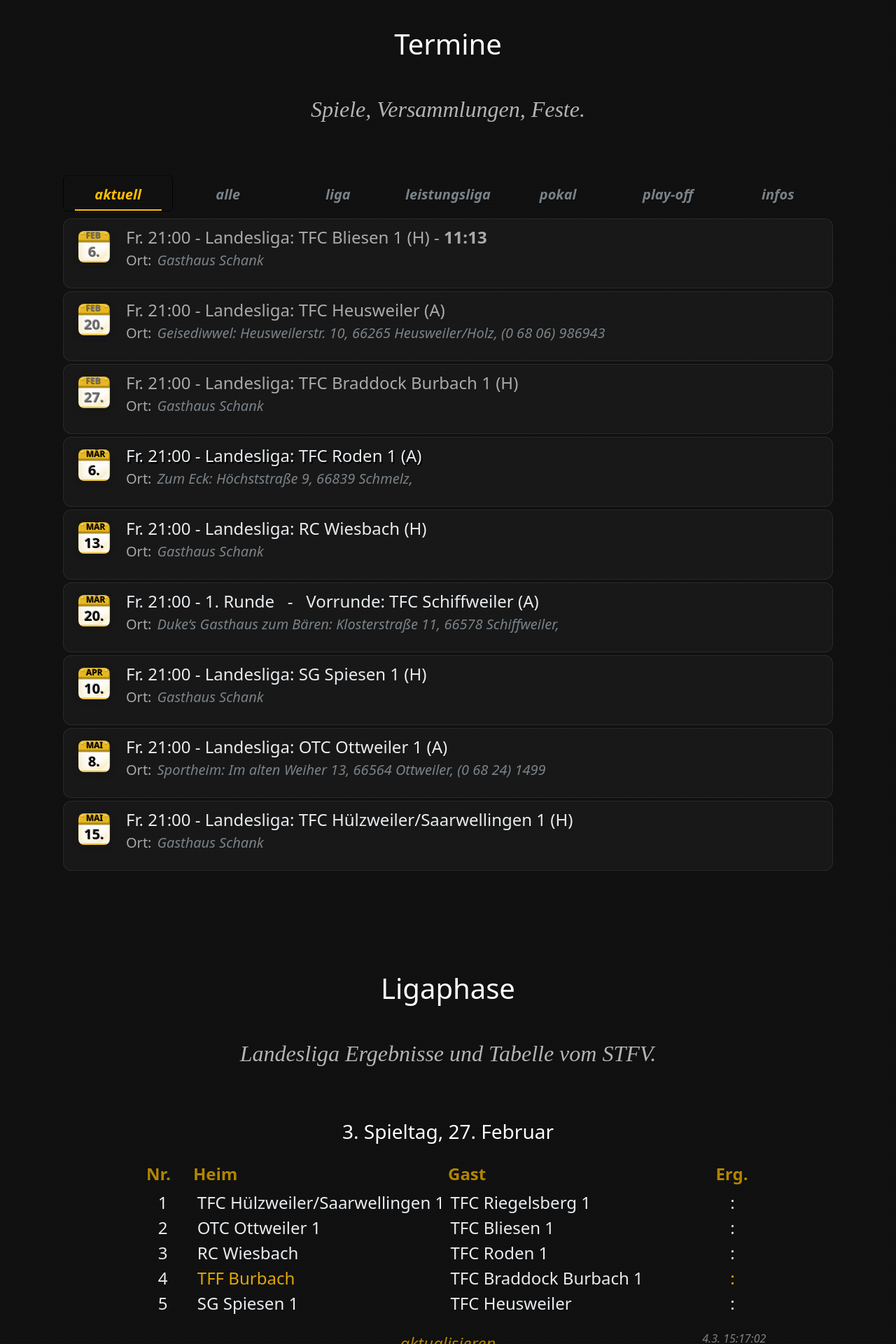
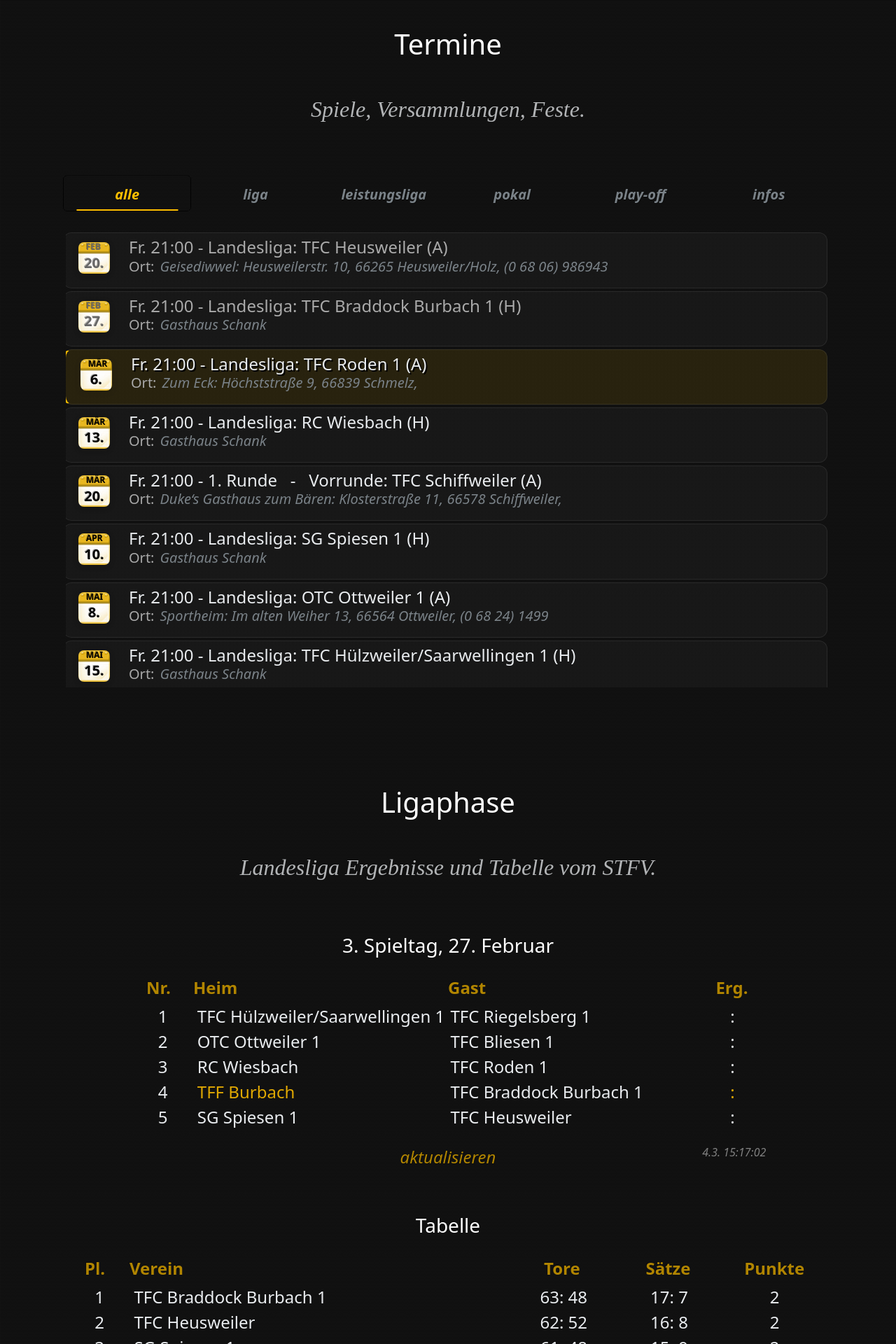
Before and after one commit to tff-burbach/tff-burbach.github.io, a Jekyll site: the page built from index.html, in a window 1280 px wide. Shown: the part 613-2533 px from the top of the page at 70% size. Built offline with Jekyll 4.4.1, drawn with Linux system fonts in a browser that asks for light colours; some web fonts are replaced.

Commit message:
Add scrollable events container with auto-focus
Implementiert scrollbare Termine-Liste mit intelligenter Anzeige:

1. Scrollbarer Container
   - Max. 650px Höhe (~8 Termine sichtbar)
   - Smooth Scroll Behavior
   - Custom gelbe Scrollbar
   - Min-Höhe für bessere UX

2. Intelligente Termin-Anzeige
   - Max. 2 vergangene Termine sichtbar
   - Auto-Fokus auf nächstem anstehenden Termin
   - Automatisches Scrollen zum aktuellen Termin (zentriert)
   - Konsistent für alle Filter (alle, liga, pokal, etc.)

3. Visueller Marker für aktuellen Termin
   - 4px gelber Rand links
   - Gelber Hintergrund (10% opacity)
   - Pfeil-Symbol ▶ links vom Termin
   - Hebt nächsten anstehenden Termin hervor

4. Filter vereinfacht
   - "aktuell" Button entfernt
   - "alle" ist jetzt Standard und immer aktiv
   - Typ-Filter (liga, pokal, etc.) bleiben verfügbar

5. Kompaktere Card-Styles
   - Reduziertes Padding (4px oben, 2px unten)
   - Entfernte Margins bei Row-Elementen
   - Kompakte Line-Heights (1.2-1.3)
   - Optimiert für mehr sichtbare Termine

6. Loading-Animation für Termine
   - 50px großer rotierender Spinner (gelb)
   - Text "Termine werden geladen..."
   - Erscheint beim Filter-Wechsel
   - Smooth Transition zwischen States

```diff
--- a/_includes/events.html
+++ b/_includes/events.html
@@ -7,9 +7,8 @@
                 <h3 class="section-subheading text-muted">Spiele, Versammlungen, Feste.</h3>
             </div>
         </div>
-        <div id="contentView" class="contentView row" view="normalSchedules">
-            <button id="normalSchedules" type="button" class="col text-truncate btn btn-link fs-5 fw-bold" onclick="tffTools.showSchedules('normalSchedules')">aktuell</button>
-            <button id="allSchedules" type="button" class="col text-truncate btn btn-link fs-5 fw-bold" onclick="tffTools.showSchedules('allSchedules')">alle</button>
+        <div id="contentView" class="contentView row" view="allSchedules">
+            <button id="allSchedules" type="button" class="col text-truncate btn btn-link fs-5 fw-bold active" onclick="tffTools.showSchedules('allSchedules')">alle</button>
             <button id="leagueSchedules" type="button" class="col text-truncate d-none d-sm-block btn btn-link fs-5 fw-bold" onclick="tffTools.showSchedules('leagueSchedules')">liga</button>
             <button id="bonziniSchedules" type="button" class="col text-truncate d-none d-sm-block btn btn-link fs-5 fw-bold" onclick="tffTools.showSchedules('bonziniSchedules')">leistungsliga</button>
             <button id="cupSchedules" type="button" class="col text-truncate d-none d-sm-block btn btn-link fs-5 fw-bold" onclick="tffTools.showSchedules('cupSchedules')">pokal</button>
@@ -18,8 +17,15 @@
 
         </div>
         <div class="eventsseparator row"></div>
-        <div id="noEvents" class="text-center d-none">... keine Termine</div>
-        <div id="contentEntryTemplate" class="row justify-content-start d-none">
+        <div id="scrollableEventsContainer" class="scrollable-events-container">
+            <div id="eventsLoading" class="events-loading">
+                <div class="spinner-container">
+                    <div class="spinner"></div>
+                    <div class="loading-text">Termine werden geladen...</div>
+                </div>
+            </div>
+            <div id="noEvents" class="text-center d-none">... keine Termine</div>
+            <div id="contentEntryTemplate" class="row justify-content-start d-none">
             <div id="contentdate" class="contentdate col-1">
                 <h4 id="month"></h4>
                 <h3 id="day"></h3>
@@ -37,6 +43,7 @@
                 </div>
             </div>
         </div>
+        </div>
     </div>
     <!-- <div id="status" class="status text-end">loading</div> -->
 </section>
--- a/_sass/_tff.scss
+++ b/_sass/_tff.scss
@@ -869,12 +869,75 @@ img::-moz-selection {
   height: 10px;
 }
 
+// Scrollable events container
+.scrollable-events-container {
+  max-height: 650px; // Increased height for more events
+  overflow-y: auto;
+  overflow-x: hidden;
+  scroll-behavior: smooth;
+  padding-right: 8px;
+  margin-top: 20px;
+  position: relative;
+  min-height: 200px;
+
+  // Custom scrollbar styling
+  &::-webkit-scrollbar {
+    width: 8px;
+  }
+
+  &::-webkit-scrollbar-track {
+    background: rgba(255, 255, 255, 0.05);
+    border-radius: 4px;
+  }
+
+  &::-webkit-scrollbar-thumb {
+    background: rgba(255, 191, 0, 0.3);
+    border-radius: 4px;
+
+    &:hover {
+      background: rgba(255, 191, 0, 0.5);
+    }
+  }
+}
+
+// Loading animation for events
+.events-loading {
+  display: flex;
+  align-items: center;
+  justify-content: center;
+  min-height: 200px;
+
+  .spinner-container {
+    text-align: center;
+  }
+
+  .spinner {
+    width: 50px;
+    height: 50px;
+    border: 4px solid rgba(255, 191, 0, 0.2);
+    border-top-color: $template-color-primary;
+    border-radius: 50%;
+    margin: 0 auto 20px;
+    animation: spin 0.8s linear infinite;
+  }
+
+  .loading-text {
+    color: $template-color-muted;
+    font-style: italic;
+    font-size: 18px;
+  }
+
+  &.d-none {
+    display: none !important;
+  }
+}
+
 // Modern card style for event entries
 #contentEntryTemplate:not(.d-none),
 .contentEntryGenerated {
   background: rgba(255, 255, 255, 0.03);
   border-radius: 12px;
-  padding: 8px 12px;
+  padding: 4px 12px 2px 12px;
   margin-bottom: 4px;
   border: 1px solid rgba(255, 255, 255, 0.08);
   transition: all 0.3s ease;
@@ -885,10 +948,17 @@ img::-moz-selection {
     box-shadow: 0 4px 12px rgba(0, 0, 0, 0.2);
     transform: translateY(-2px);
   }
+
+  // Remove default Bootstrap row margins
+  .row {
+    margin: 0;
+    padding: 0;
+  }
 }
 
 .content {
 	margin-left: 10px;
+  margin-bottom: 0;
 }
 
 .contenttitle {
@@ -897,6 +967,9 @@ img::-moz-selection {
 	// margin: 10px 0 0 0;
 	// padding: 0 10px 10px 10px;
 	// width: 555px;
+  margin: 0;
+  padding: 0;
+  line-height: 1.3;
 }
 
 #contentView.active {
@@ -973,6 +1046,23 @@ img::-moz-selection {
 	text-shadow:2px 2px #000;
 }
 
+// Visual marker for current/next event
+.contentEntryGenerated.event-current {
+  position: relative;
+  border-left: 4px solid $template-color-primary !important;
+  background: rgba(255, 191, 0, 0.1) !important;
+
+  &::before {
+    content: '▶';
+    position: absolute;
+    left: -20px;
+    top: 50%;
+    transform: translateY(-50%);
+    color: $template-color-primary;
+    font-size: 16px;
+  }
+}
+
 .contentdatecurrent{
 }
 
@@ -1000,7 +1090,9 @@ img::-moz-selection {
   display: flex;
 	// font-size: 13px;
 	// margin-left: 50px;
-	// margin-top: 10px;
+	margin: 0;
+  padding: 0;
+  line-height: 1.2;
 }
 
 .contentaddresslabel{
--- a/js/tffTools.js
+++ b/js/tffTools.js
@@ -36,33 +36,48 @@ tffTools = {
 		}
 		var eventId = '#' + view;
 		$(eventId).parent().find('.btn').removeClass('active')
+
+		// Show loading animation
+		$('#eventsLoading').removeClass('d-none');
+		$('#scrollableEventsContainer .contentEntryGenerated').remove();
+
 		switch(view) {
 			case 'allSchedules':
-				tffTools._showCurrentSchedules();
+				await tffTools._showAllSchedules();
 				break;
 			case 'leagueSchedules':
-				tffTools._showSchedulesByType('#contentSchedules', tffData.typL);
+				await tffTools._showSchedulesByType('#scrollableEventsContainer', tffData.typL);
 				break;
 			case 'bonziniSchedules':
-				tffTools._showSchedulesByType('#contentSchedules', tffData.typB);
+				await tffTools._showSchedulesByType('#scrollableEventsContainer', tffData.typB);
 				break;
 				case 'playoffSchedules':
-				tffTools._showSchedulesByType('#contentSchedules', tffData.typO);
+				await tffTools._showSchedulesByType('#scrollableEventsContainer', tffData.typO);
 				break;
 			case 'cupSchedules':
-				tffTools._showSchedulesByType('#contentSchedules', tffData.typP);
+				await tffTools._showSchedulesByType('#scrollableEventsContainer', tffData.typP);
 				break;
 			case 'friendlySchedules':
-				tffTools._showSchedulesByType('#contentSchedules', tffData.typF);
+				await tffTools._showSchedulesByType('#scrollableEventsContainer', tffData.typF);
 				break;
 			case 'infoSchedules':
-				tffTools._showSchedulesByType('#contentSchedules', tffData.typI);
+				await tffTools._showSchedulesByType('#scrollableEventsContainer', tffData.typI);
 				break;
 			default:
-				tffTools._showCurrentSchedules(3, 6, true, true);
+				await tffTools._showAllSchedules();
 		}
+
+		// Hide loading animation
+		$('#eventsLoading').addClass('d-none');
+
 		$(eventId).addClass('active');
 		$('#contentView').attr('view',view);
+	},
+
+	async _showAllSchedules() {
+		var $scheduleParent = $('#scrollableEventsContainer');
+		// Show all schedules with max 2 past events
+		tffTools._showSchedules($scheduleParent, await tffTools._getSchedules(2, undefined, undefined), false);
 	},
 
 	async _showCurrentSchedules(noPast, noFuture, animate, onlyImportant, types) {
@@ -78,7 +93,8 @@ tffTools = {
 	async _showSchedulesByType(contentSchedulesId, type) {
 		var animate;
 		var $scheduleParent = $(contentSchedulesId);
-		tffTools._showSchedules($scheduleParent, await tffTools._getSchedules(undefined, undefined, Array.from(type)), animate);
+		// Show filtered schedules with max 2 past events
+		tffTools._showSchedules($scheduleParent, await tffTools._getSchedules(2, undefined, Array.from(type)), animate);
 	},
 
 	refreshPage() {
@@ -91,6 +107,9 @@ tffTools = {
 		var $scheduleTemplate = $scheduleParent.find('#contentEntryTemplate');
 		var fadeTimeTmp = tffTools.fadeTime;
 		var contentShown = false;
+		var currentEventIndex = -1;
+		var today = tffTools.getCurrentDate();
+
 		for (var i = 0; i < requestedSchedules.length; i++) {
 			var termin = requestedSchedules[i];
 			var date = new Date(termin.datum);
@@ -102,6 +121,13 @@ tffTools = {
 			if (termin.isPast) {
 				$scheduleEntry.addClass('contentinactive');
 			}
+
+			// Mark the next upcoming event (first non-past event)
+			if (!termin.isPast && currentEventIndex === -1) {
+				$scheduleEntry.addClass('event-current');
+				currentEventIndex = i;
+			}
+
 			var $scheduleEntryContentDate = $scheduleEntry.find('#contentdate');
 			if (termin.isPast) {
 				$scheduleEntryContentDate.addClass('contentdateinactive');
@@ -122,6 +148,17 @@ tffTools = {
 			$scheduleParent.append($scheduleEntry);
 		}
 		contentShown ? $('#noEvents').addClass('d-none') : $('#noEvents').removeClass('d-none');
+
+		// Auto-scroll to current event after rendering
+		if (currentEventIndex >= 0) {
+			setTimeout(() => {
+				const currentElement = document.getElementById('contentEntryGenerated' + currentEventIndex);
+				if (currentElement) {
+					currentElement.scrollIntoView({ behavior: 'smooth', block: 'center' });
+				}
+			}, 100);
+		}
+
 		tffTools.setAddresses();
 	},
 
```
